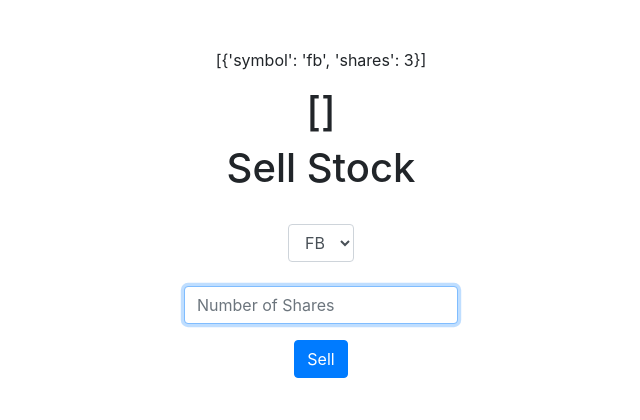
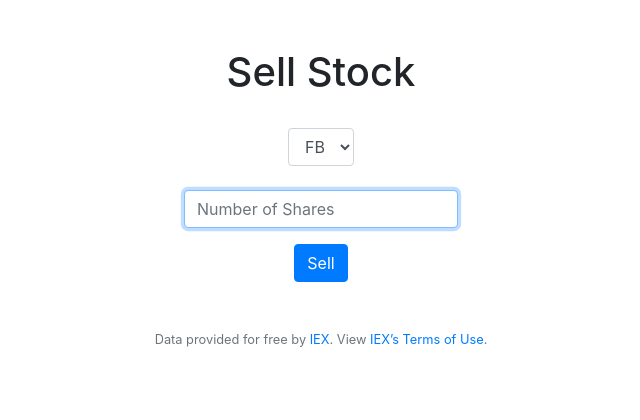
Before and after one commit to breakthatbass/cs50, a Flask app: page /sell in a window 1280 px wide. Shown: the part 76-496 px from the top of the page, without its empty margins (319-959 px from the left). Run offline with Flask 2, Linux system fonts and the light colour scheme; a user stored in the database is signed in; data comes from the database, SQL or seed files in the repository; both versions use the stored data as it was after the commit; some libraries are stand-ins or nearby versions.

Commit message:
clean up sell function and sell template code

```diff
--- a/Python/finance/application.py
+++ b/Python/finance/application.py
@@ -231,10 +231,6 @@
 def sell():
 
 
-    #cash = user[0]['cash']
-    #price_per_share = symbol['price']
-    #total_cost = price_per_share * float(shares)
-
     stock_data = db.execute("SELECT symbol, shares FROM transactions WHERE user_id = :user_id", user_id=session["user_id"])
     stock_length = len(stock_data) # for use in the loop in the HTML
     actual_stock_amount  = db.execute("SELECT SUM(shares) as total_shares FROM transactions WHERE user_id = :user_id AND symbol = :symbol GROUP BY symbol",
@@ -247,19 +243,9 @@
         stock = lookup(request.form.get("symbol"))
         shares = int(request.form.get("shares"))
 
-
-
-    #stock_pick = request.form.get("symbol")
-
-        #symbol2 = lookup(request.form.get("symbol"))
-
         # check to see if user owns amount of stock they want to sell
         if shares > actual_stock_amount[0]["total_shares"]:
             return apology("You don't own that many shares of that stock!")
-        #username = db.execute("SELECT username FROM users WHERE id = :user_id", user_id=session["user_id"])
-        # update new share amount
-        #new_share_amount = actual_stock_amount[0]["total_shares"] - int(share_amount)
-        #user = db.execute("SELECT cash FROM users WHERE id = :user_id", user_id=session["user_id"])
 
         # update cash for user
         db.execute("UPDATE users SET cash = cash + :purchase WHERE id = :user_id", \
@@ -281,35 +267,7 @@
                     shares=new_share_amount, user_id=session["user_id"], \
                     symbol=stock["symbol"])
 
-        #return render_template("sell.html", stocks=stock_data, length=stock_length, amount=actual_stock_amount, symbol=lookup(request.form.get("symbol")))
         return redirect("/")
-"""
-        if share_amount > actual_stock_amount:
-            return apology("You don't own that many shares")
-
-        money_owed = price_per_share * share_amount
-
-        # variables to be used to update db
-        shares = actual_stock_amount - share_amount
-        new_money = cash + money_owed
-
-        db.execute("UPDATE users SET cash = new_money WHERE id = :user_id", new_money=new_money, user_id=session["user_id"])
-        db.execute("UPDATE transactions SET shares = shares WHERE user_id = :user_id AND symbol = :symbol", shares=shares, symbol=stock_pick, new_money=new_money, user_id=session["user_id"])
-
-
-        flash("Success!")
-
-    #return render_template("index.html")
-    """
-
-
-        # take stock input
-        # take share input and check to see if user owns that number of shares
-        # if yes, update database
-            # get stock prices, multiply it by number of shares
-            # tka that number and add it to total cash
-            # if shares of any stock == 0, then delete that stock from database
-
 
 
 
--- a/Python/finance/templates/sell.html
+++ b/Python/finance/templates/sell.html
@@ -5,10 +5,6 @@
 {% endblock %}
 
 {% block main %}
-
-<p>{{ stocks }}</p>
-<h1>{{ amount }}</h1>
-<h2>{{ symbol }}</h2>
 
 <h1>Sell Stock</h1>
 <br>
```
Also changed, not shown: Python/finance/finance.db.
